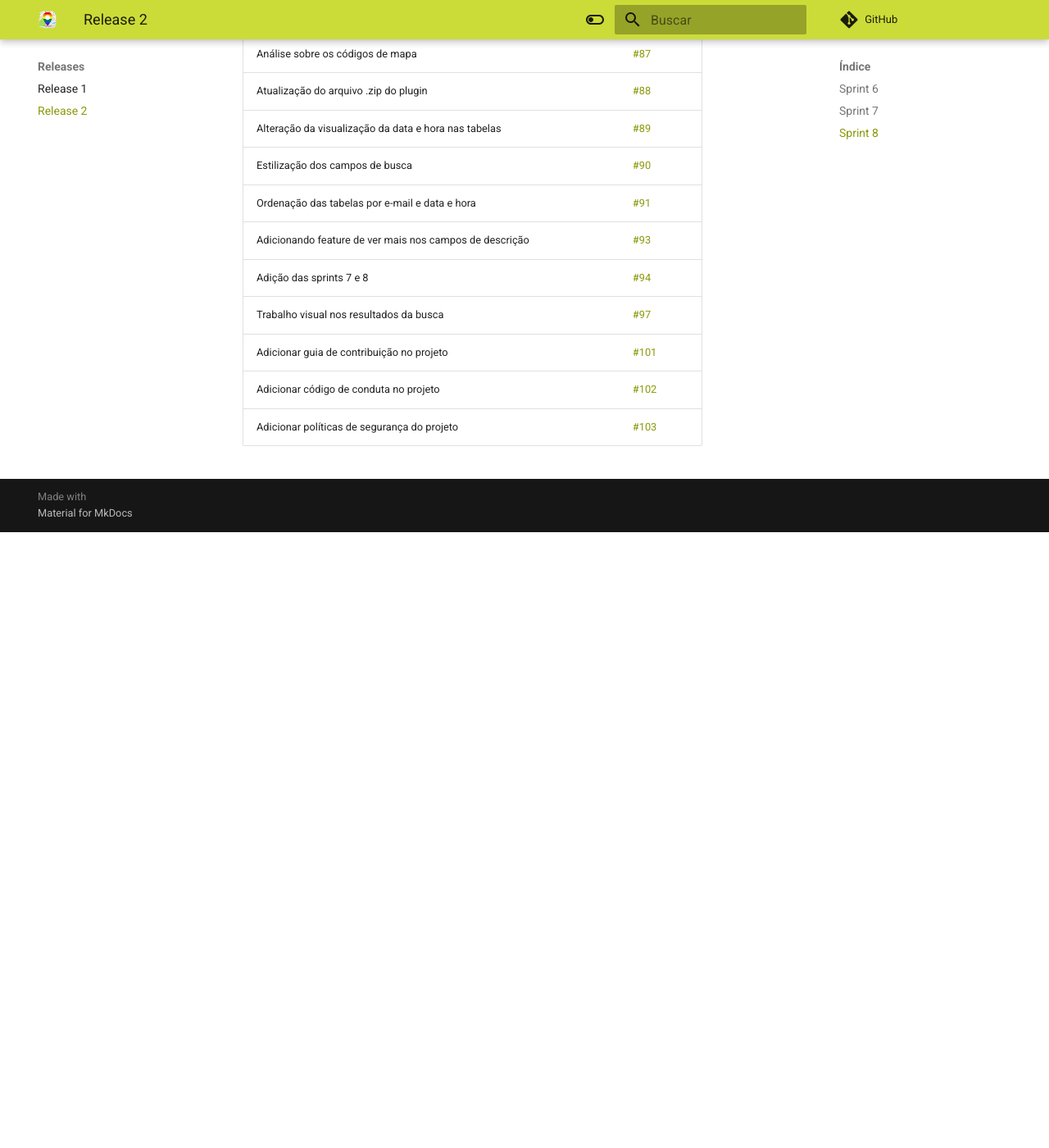
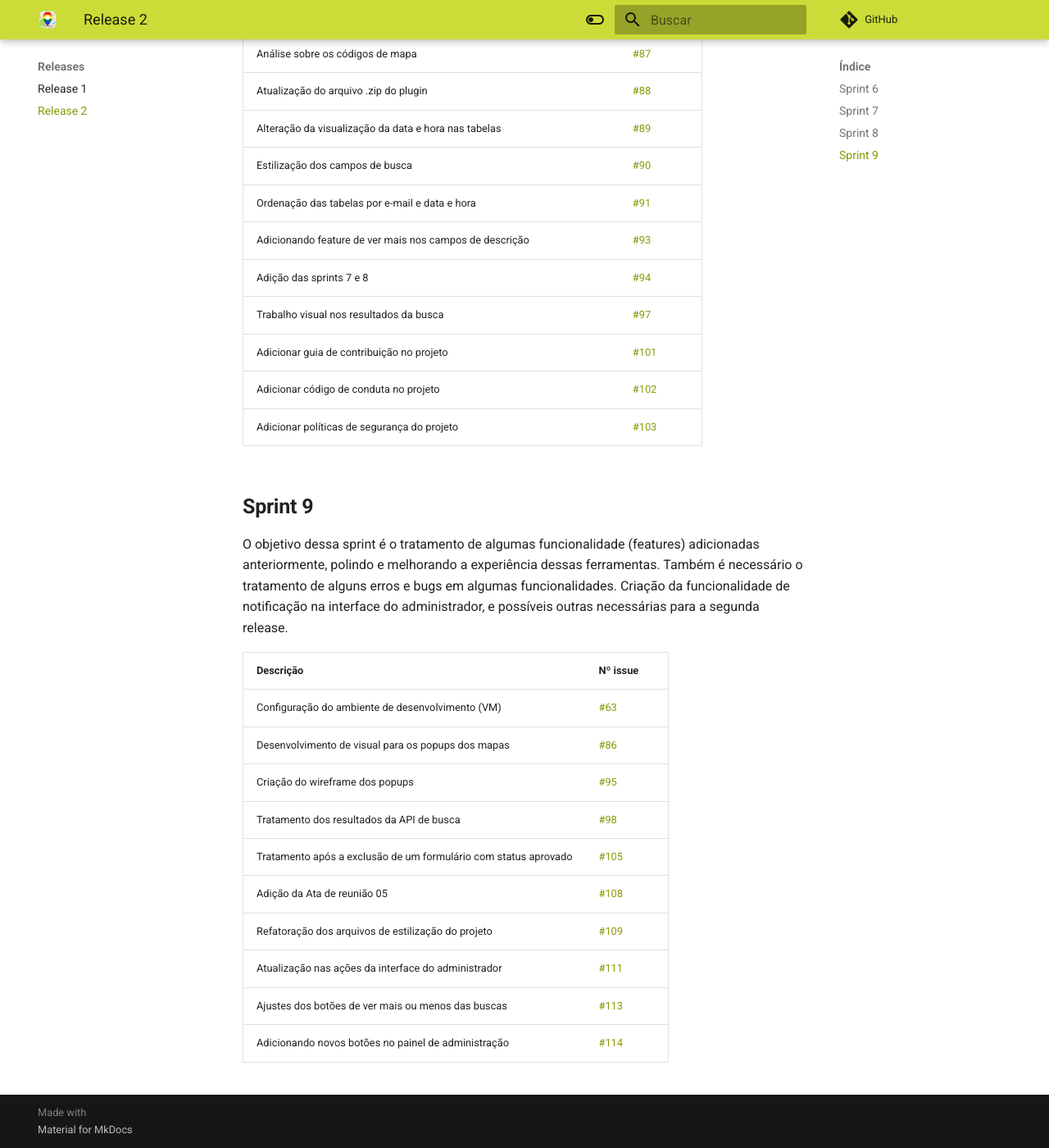
Before and after one commit to ResidenciaTICBrisa/T2G8-Plugin-Wordpress, an MkDocs documentation site: the page built from docs/releases/release2.md, in a window 1280 px wide and 1400 px high, scrolled down 2344 px. Shown: the whole window at 82% size. Built offline with MkDocs 1.6.1 and Material for MkDocs 9.7.7, drawn with Linux system fonts in a browser that asks for light colours; comment, search, counter and statistics services are not loaded; before the commit the page ends 2993 px from its top, so only the background shows below that.

Commit message:
DOCS: Atualizando os arquivos de release na gitpages

```diff
--- a/docs/releases/release2.md
+++ b/docs/releases/release2.md
@@ -61,3 +61,21 @@ Nessa sprint o objetivo é o tratamento de bugs que persistem no uso do plugin,
 |Adicionar guia de contribuição no projeto |<a href="https://github.com/ResidenciaTICBrisa/T2G8-Plugin-Wordpress/issues/101" target="_blank">#101</a></li>|
 |Adicionar código de conduta no projeto |<a href="https://github.com/ResidenciaTICBrisa/T2G8-Plugin-Wordpress/issues/102" target="_blank">#102</a></li>|
 |Adicionar políticas de segurança do projeto |<a href="https://github.com/ResidenciaTICBrisa/T2G8-Plugin-Wordpress/issues/103" target="_blank">#103</a></li>|
+
+
+## **Sprint 9**
+
+O objetivo dessa sprint é o tratamento de algumas funcionalidade (features) adicionadas anteriormente, polindo e melhorando a experiência dessas ferramentas. Também é necessário o tratamento de alguns erros e bugs em algumas funcionalidades. Criação da funcionalidade de notificação na interface do administrador, e possíveis outras necessárias para a segunda release.
+
+|Descrição| Nº issue|
+|---------|---------|
+|Configuração do ambiente de desenvolvimento (VM) |<a href="https://github.com/ResidenciaTICBrisa/T2G8-Plugin-Wordpress/issues/63" target="_blank">#63</a></li>|
+|Desenvolvimento de visual para os popups dos mapas |<a href="https://github.com/ResidenciaTICBrisa/T2G8-Plugin-Wordpress/issues/86" target="_blank">#86</a></li>|
+|Criação do wireframe dos popups |<a href="https://github.com/ResidenciaTICBrisa/T2G8-Plugin-Wordpress/issues/95" target="_blank">#95</a></li>|
+|Tratamento dos resultados da API de busca  |<a href="https://github.com/ResidenciaTICBrisa/T2G8-Plugin-Wordpress/issues/98" target="_blank">#98</a></li>|
+|Tratamento após a exclusão de um formulário com status aprovado  |<a href="https://github.com/ResidenciaTICBrisa/T2G8-Plugin-Wordpress/issues/105" target="_blank">#105</a></li>|
+|Adição da Ata de reunião 05 |<a href="https://github.com/ResidenciaTICBrisa/T2G8-Plugin-Wordpress/issues/108" target="_blank">#108</a></li>|
+|Refatoração dos arquivos de estilização do projeto |<a href="https://github.com/ResidenciaTICBrisa/T2G8-Plugin-Wordpress/issues/109" target="_blank">#109</a></li>|
+|Atualização nas ações da interface do administrador  |<a href="https://github.com/ResidenciaTICBrisa/T2G8-Plugin-Wordpress/issues/111" target="_blank">#111</a></li>|
+|Ajustes dos botões de ver mais ou menos das buscas |<a href="https://github.com/ResidenciaTICBrisa/T2G8-Plugin-Wordpress/issues/113" target="_blank">#113</a></li>|
+|Adicionando novos botões no painel de administração  |<a href="https://github.com/ResidenciaTICBrisa/T2G8-Plugin-Wordpress/issues/114" target="_blank">#114</a></li>|
```
Also changed, not shown: docs/releases/release3.md (added, +13 -0 lines).
